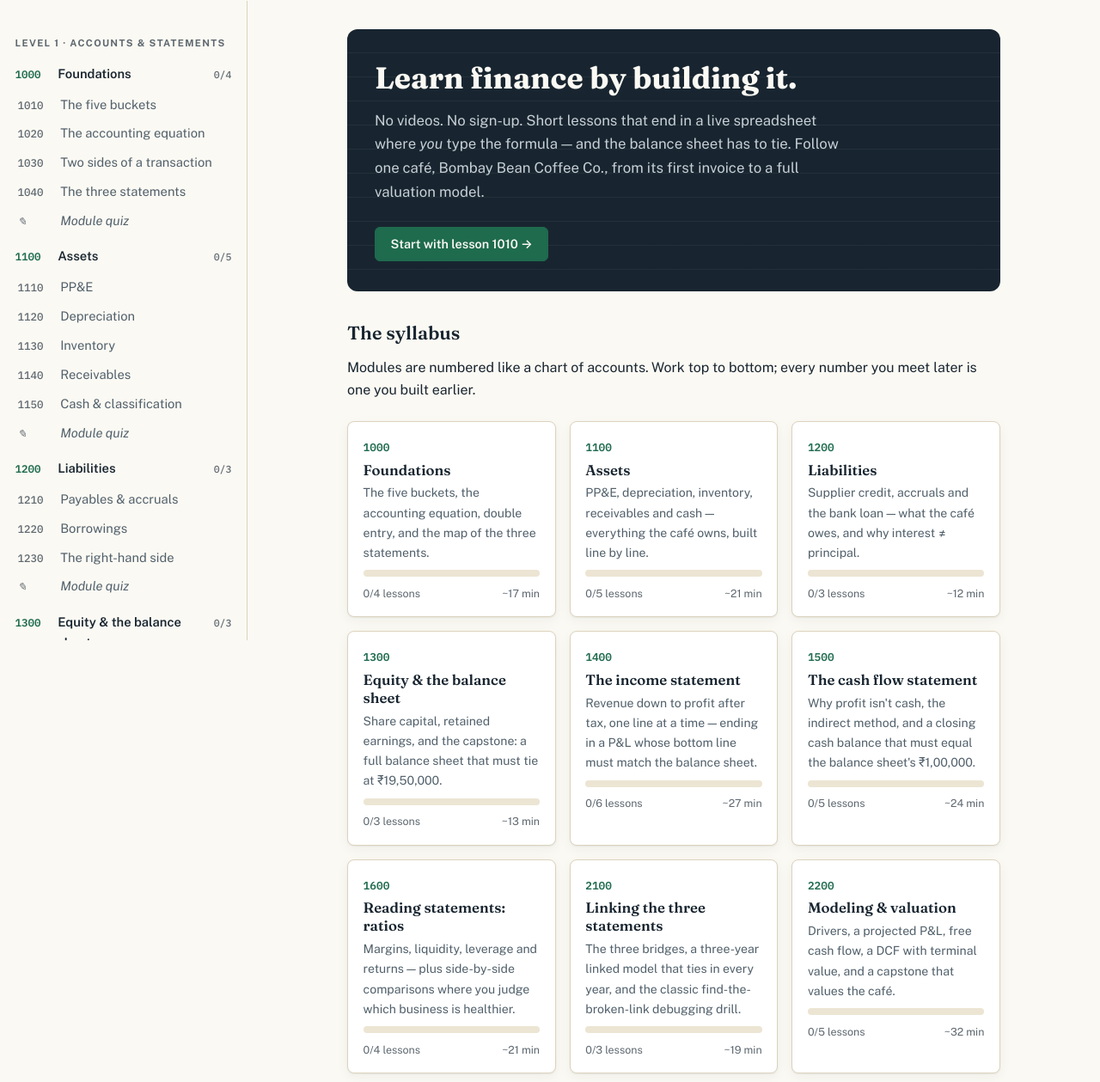
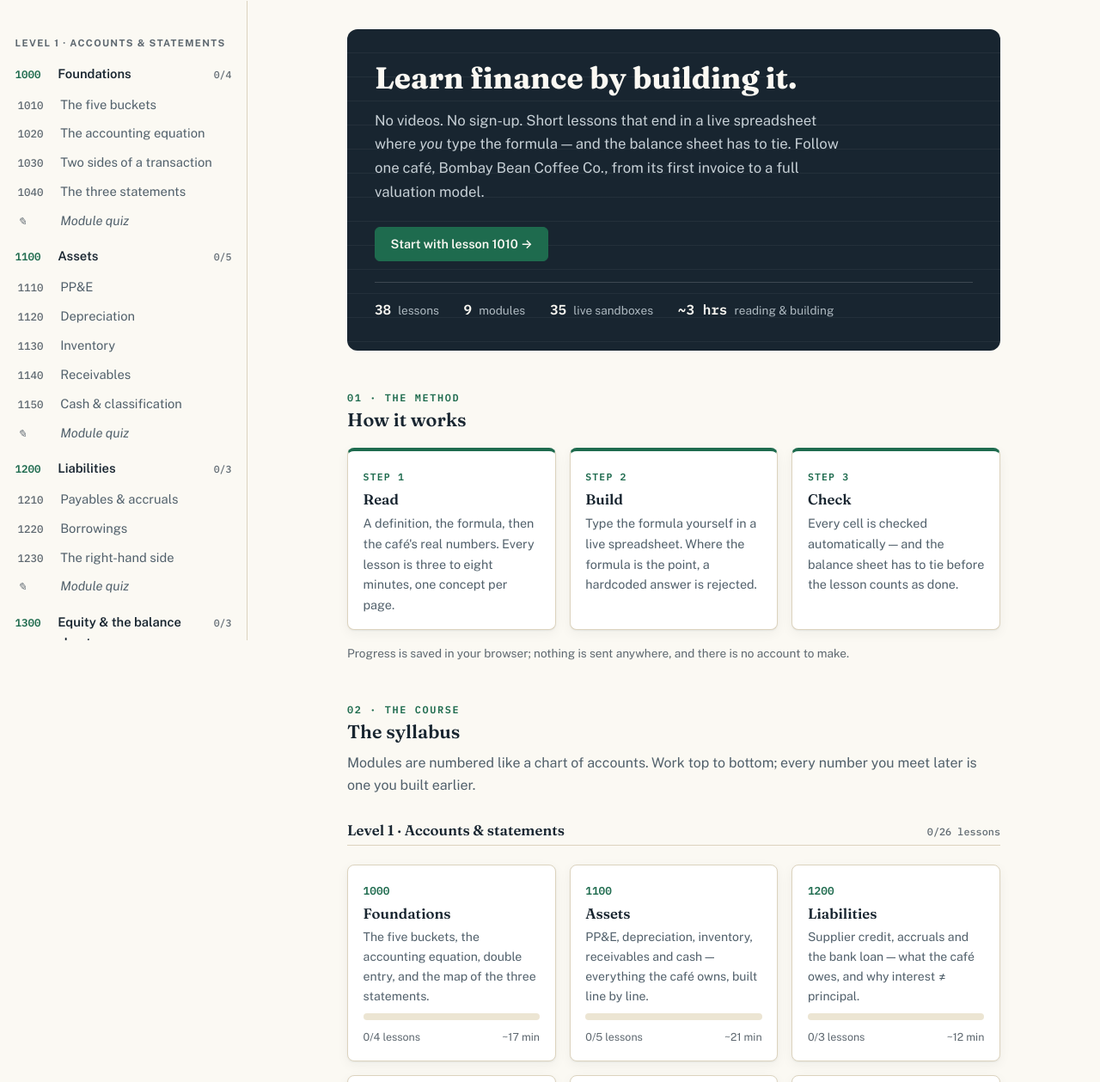
Before and after one commit to Rohit-Gorai/finschool, a plain HTML site: page index.html in a window 1280 px wide. Shown: the part 55-1314 px from the top of the page at 86% size. Drawn offline with nearby package versions, Linux system fonts and the light colour scheme.

Commit message:
Reorganize home page into numbered sections
The home page was one flat run: hero, an undifferentiated grid of all
nine module cards, reference cards, and a lone "How it works" paragraph
at the bottom. Restructure it into distinct, numbered sections:

- Hero gains a course stat strip (lessons, modules, sandboxes, hours,
  and progress once any exists) and the CTA becomes "Continue with
  <next unfinished lesson>" when the visitor has prior progress.
- "How it works" moves up to section 01, rendered as three step cards
  (Read / Build / Check) so newcomers see the method before the syllabus.
- The syllabus (02) groups module cards under the two levels the
  manifest already defines, each level headed with its own progress.
- Reference becomes section 03 with the same card treatment.

Each section is a semantic <section> with a kicker and labelled heading;
module-card markup is factored into a helper. New CSS covers the stat
strip, section kickers, step cards and level headings.

Co-Authored-By: Claude Fable 5 <noreply@anthropic.com>
Claude-Session: https://claude.ai/code/session_01QoHEZxLSqVJnntiafgnaAP

```diff
--- a/css/site.css
+++ b/css/site.css
@@ -705,6 +705,81 @@ table.sheet td.cell-selected { outline: 2px solid var(--green); outline-offset:
 .hero h1 { color: var(--paper); font-size: 2.2rem; margin: 0 0 0.6rem; }
 .hero p { color: #C7D0D6; max-width: 34rem; font-size: 1.05rem; }
 .hero .btn-primary { margin-top: 0.8rem; display: inline-block; text-decoration: none; }
+.hero-stats {
+  display: flex;
+  flex-wrap: wrap;
+  gap: 0.4rem 1.8rem;
+  margin-top: 1.5rem;
+  padding-top: 1.1rem;
+  border-top: 1px solid rgba(255, 255, 255, 0.16);
+  font-size: 0.85rem;
+  color: #AEB9C0;
+}
+.hero-stats b {
+  color: var(--paper);
+  font-family: var(--font-mono);
+  font-weight: 600;
+  font-size: 1rem;
+  margin-right: 0.3rem;
+}
+
+/* home page sections */
+.page-home .home-section { margin-top: 2.8rem; }
+.section-kicker {
+  font-family: var(--font-mono);
+  font-size: 0.74rem;
+  font-weight: 600;
+  letter-spacing: 0.14em;
+  text-transform: uppercase;
+  color: var(--green);
+  margin: 0 0 0.1rem;
+}
+.home-section > h2 { margin-top: 0.15rem; }
+.section-lede { color: var(--ink-soft); margin-top: 0.4rem; }
+.home-fine { font-size: 0.85rem; color: var(--ink-faint); margin-top: 1rem; }
+
+.steps-grid {
+  display: grid;
+  grid-template-columns: repeat(auto-fit, minmax(13rem, 1fr));
+  gap: 1rem;
+  margin-top: 1.2rem;
+}
+.step-card {
+  background: #fff;
+  border: 1px solid var(--line);
+  border-top: 4px solid var(--green);
+  border-radius: var(--radius);
+  padding: 1rem 1.1rem;
+  box-shadow: var(--shadow);
+}
+.step-card .step-num {
+  font-family: var(--font-mono);
+  font-size: 0.72rem;
+  font-weight: 600;
+  letter-spacing: 0.1em;
+  text-transform: uppercase;
+  color: var(--green);
+}
+.step-card h3 { margin: 0.25rem 0 0.3rem; font-size: 1.05rem; }
+.step-card p { margin: 0; font-size: 0.9rem; color: var(--ink-soft); }
+
+.level-head {
+  display: flex;
+  align-items: baseline;
+  gap: 0.8rem;
+  margin: 1.8rem 0 0;
+  padding-bottom: 0.35rem;
+  border-bottom: 1px solid var(--line);
+  font-size: 1.05rem;
+}
+.level-head .level-progress {
+  margin-left: auto;
+  font-family: var(--font-mono);
+  font-size: 0.74rem;
+  font-weight: 500;
+  color: var(--ink-faint);
+  flex: none;
+}
 
 .module-cards { display: grid; grid-template-columns: repeat(auto-fill, minmax(15rem, 1fr)); gap: 1rem; margin-top: 1.4rem; }
 .module-card {
--- a/js/app.js
+++ b/js/app.js
@@ -663,39 +663,111 @@
     if (m && desc) m.setAttribute("content", desc);
   }
 
+  // A titled <section> for the home page: numbered kicker, heading, optional lede.
+  function homeSection(num, slug, title, lede) {
+    var s = document.createElement("section");
+    s.className = "home-section";
+    s.setAttribute("aria-labelledby", slug);
+    s.appendChild(el("p", "section-kicker", esc(num)));
+    var h = el("h2", null, esc(title));
+    h.id = slug;
+    s.appendChild(h);
+    if (lede) s.appendChild(el("p", "section-lede", lede));
+    return s;
+  }
+
+  function moduleCard(mc) {
+    var m = LS.manifest.modules[mc];
+    var prog = moduleProgress(mc);
+    var a = el("a", "module-card");
+    a.href = "#/module/" + mc;
+    a.innerHTML = '<span class="mc-code">' + mc + "</span><h3>" + esc(m.title) + "</h3><p>" + esc(m.blurb) + "</p>" +
+      '<div class="progress-track"><div class="progress-fill" style="width:' + (prog.total ? Math.round(prog.done / prog.total * 100) : 0) + '%"></div></div>' +
+      '<div class="mc-meta"><span>' + prog.done + "/" + prog.total + " lessons</span><span>~" + moduleMinutes(mc) + " min</span></div>";
+    return a;
+  }
+
   function renderHome() {
     setMeta("LedgerSchool — Learn finance by building it",
       "Free, text-only finance school. Learn accounting, the three statements, ratios and modeling by building every number in a live spreadsheet.");
-    var page = el("div", "page");
-    var hero = el("div", "hero");
+    var page = el("div", "page page-home");
+
+    /* ---- hero: pitch, start/continue CTA, course stats ---- */
+    var order = allLessonIdsInOrder();
+    var doneCount = 0, firstTodo = null, sandboxes = 0, totalMin = 0;
+    order.forEach(function (id) {
+      if (store.isDone(id)) doneCount++;
+      else if (!firstTodo) firstTodo = id;
+      ((LS.lessons[id] || {}).body || []).forEach(function (b) { if (b.t === "sheet") sandboxes++; });
+    });
+    Object.keys(LS.manifest.modules).forEach(function (mc) { totalMin += moduleMinutes(mc); });
+
+    var hero = el("section", "hero");
+    hero.setAttribute("aria-label", "LedgerSchool");
     hero.innerHTML =
       "<h1>Learn finance by building it.</h1>" +
       "<p>No videos. No sign-up. Short lessons that end in a live spreadsheet where <em>you</em> type the formula — and the balance sheet has to tie. Follow one café, " + esc(LS.C.name) + ", from its first invoice to a full valuation model.</p>";
-    var cta = el("a", "btn btn-primary", "Start with lesson 1010 →");
-    cta.href = "#/" + LS.manifest.modules[LS.manifest.levels[0].modules[0]].lessons[0];
+    var cta = el("a", "btn btn-primary");
+    if (doneCount > 0 && firstTodo) {
+      var nextLesson = LS.lessons[firstTodo];
+      cta.textContent = "Continue with " + nextLesson.code + " " + (nextLesson.short || nextLesson.title) + " →";
+      cta.href = "#/" + firstTodo;
+    } else {
+      cta.textContent = "Start with lesson 1010 →";
+      cta.href = "#/" + order[0];
+    }
     hero.appendChild(cta);
+    var stats = el("div", "hero-stats");
+    stats.innerHTML =
+      "<span><b>" + order.length + "</b> lessons</span>" +
+      "<span><b>" + Object.keys(LS.manifest.modules).length + "</b> modules</span>" +
+      "<span><b>" + sandboxes + "</b> live sandboxes</span>" +
+      "<span><b>~" + Math.round(totalMin / 60) + " hrs</b> reading &amp; building</span>" +
+      (doneCount ? "<span><b>" + doneCount + "/" + order.length + "</b> done</span>" : "");
+    hero.appendChild(stats);
     page.appendChild(hero);
 
-    page.appendChild(el("h2", null, "The syllabus"));
-    page.appendChild(el("p", null, "Modules are numbered like a chart of accounts. Work top to bottom; every number you meet later is one you built earlier."));
-    var cards = el("div", "module-cards");
+    /* ---- 01 · how it works ---- */
+    var how = homeSection("01 · The method", "home-how", "How it works");
+    var steps = el("div", "steps-grid");
+    [
+      ["Read", "A definition, the formula, then the café's real numbers. Every lesson is three to eight minutes, one concept per page."],
+      ["Build", "Type the formula yourself in a live spreadsheet. Where the formula is the point, a hardcoded answer is rejected."],
+      ["Check", "Every cell is checked automatically — and the balance sheet has to tie before the lesson counts as done."]
+    ].forEach(function (st, i) {
+      var card = el("div", "step-card");
+      card.appendChild(el("span", "step-num", "Step " + (i + 1)));
+      card.appendChild(el("h3", null, esc(st[0])));
+      card.appendChild(el("p", null, st[1]));
+      steps.appendChild(card);
+    });
+    how.appendChild(steps);
+    how.appendChild(el("p", "home-fine", "Progress is saved in your browser; nothing is sent anywhere, and there is no account to make."));
+    page.appendChild(how);
+
+    /* ---- 02 · syllabus, grouped by level ---- */
+    var syl = homeSection("02 · The course", "home-syllabus", "The syllabus",
+      "Modules are numbered like a chart of accounts. Work top to bottom; every number you meet later is one you built earlier.");
     LS.manifest.levels.forEach(function (lv) {
+      var lvDone = 0, lvTotal = 0;
       lv.modules.forEach(function (mc) {
-        var m = LS.manifest.modules[mc];
-        var prog = moduleProgress(mc);
-        var a = el("a", "module-card");
-        a.href = "#/module/" + mc;
-        a.innerHTML = '<span class="mc-code">' + mc + "</span><h3>" + esc(m.title) + "</h3><p>" + esc(m.blurb) + "</p>" +
-          '<div class="progress-track"><div class="progress-fill" style="width:' + (prog.total ? Math.round(prog.done / prog.total * 100) : 0) + '%"></div></div>' +
-          '<div class="mc-meta"><span>' + prog.done + "/" + prog.total + " lessons</span><span>~" + moduleMinutes(mc) + " min</span></div>";
-        cards.appendChild(a);
+        var p = moduleProgress(mc);
+        lvDone += p.done; lvTotal += p.total;
       });
+      var head = el("h3", "level-head");
+      head.appendChild(el("span", null, esc(lv.title)));
+      head.appendChild(el("span", "level-progress", lvDone + "/" + lvTotal + " lessons"));
+      syl.appendChild(head);
+      var cards = el("div", "module-cards");
+      lv.modules.forEach(function (mc) { cards.appendChild(moduleCard(mc)); });
+      syl.appendChild(cards);
     });
-    page.appendChild(cards);
+    page.appendChild(syl);
 
+    /* ---- 03 · reference ---- */
     if (LS.reference) {
-      page.appendChild(el("h2", null, "Reference"));
-      page.appendChild(el("p", null, "Look things up without hunting through lessons: every statement line defined in two sentences, and every formula in the course on one page."));
+      var ref = homeSection("03 · Look things up", "home-reference", "Reference",
+        "Every statement line defined in two sentences, and every formula in the course on one page — no hunting through lessons.");
       var refCards = el("div", "module-cards");
       Object.keys(LS.reference).forEach(function (rid) {
         var r = LS.reference[rid];
@@ -704,11 +776,9 @@
         a.innerHTML = '<span class="mc-code">§</span><h3>' + esc(r.title) + "</h3><p>" + esc(r.lede) + "</p>";
         refCards.appendChild(a);
       });
-      page.appendChild(refCards);
+      ref.appendChild(refCards);
+      page.appendChild(ref);
     }
-
-    page.appendChild(el("h2", null, "How it works"));
-    page.appendChild(el("p", null, "Every lesson takes three to eight minutes: a definition, a formula, the café's real numbers, then a spreadsheet where you build the figure yourself. The sandbox checks your work and — where the point of the lesson is the formula — refuses to accept a hardcoded number. Progress is saved in your browser; nothing is sent anywhere, and there is no account to make."));
 
     content.innerHTML = "";
     content.appendChild(page);
```
